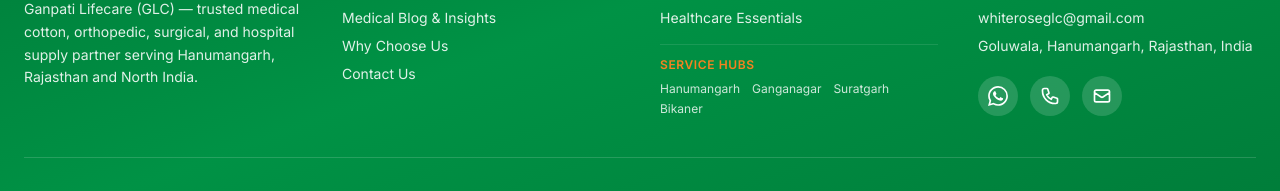
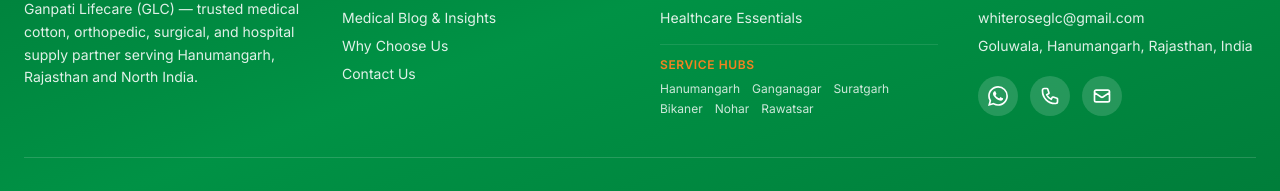
Before and after one commit to kuldeepsilu17/ganpatilifecare, a Next.js app: page / in a window 1280 px wide. Shown: the part 9925-10116 px from the top of the page. Built offline with nearby package versions, Linux system fonts and the light colour scheme.

Commit message:
feat(seo): link all regional service locations in footer

```diff
--- a/src/components/layout/Footer.tsx
+++ b/src/components/layout/Footer.tsx
@@ -76,6 +76,8 @@
                 <Link href="/locations/sri-ganganagar" className="hover:text-brand-orange">Ganganagar</Link>
                 <Link href="/locations/suratgarh" className="hover:text-brand-orange">Suratgarh</Link>
                 <Link href="/locations/bikaner" className="hover:text-brand-orange">Bikaner</Link>
+                <Link href="/locations/nohar" className="hover:text-brand-orange">Nohar</Link>
+                <Link href="/locations/rawatsar" className="hover:text-brand-orange">Rawatsar</Link>
               </div>
             </div>
           </div>
```
